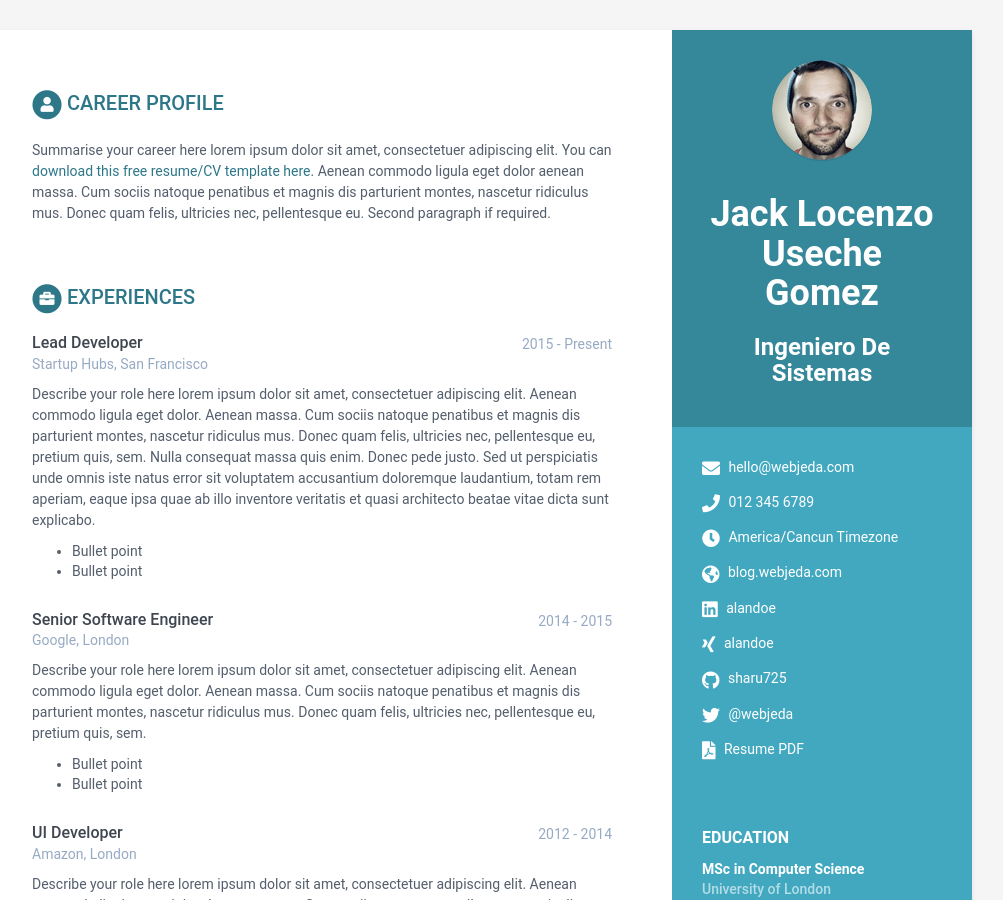
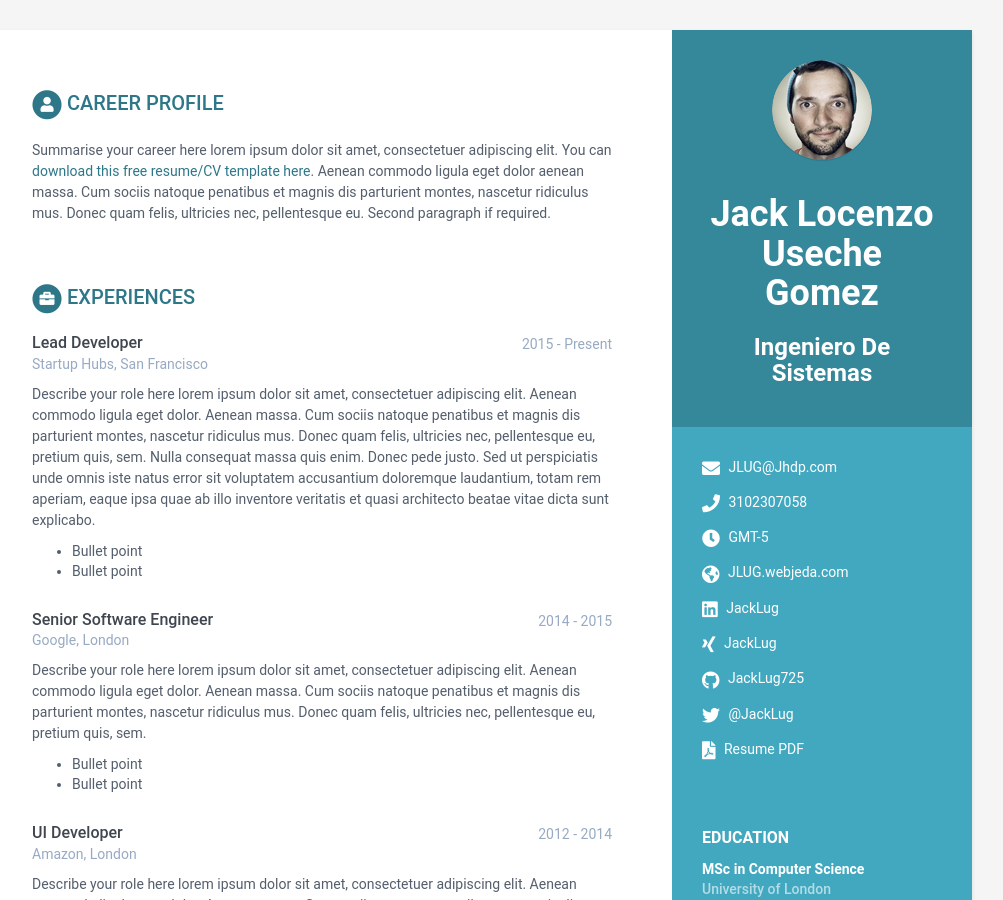
Before and after one commit to YosefhDyn01/pull-requests, a Jekyll site: the page built from index.html, in a window 1280 px wide and 900 px high. Shown: the whole window, without its empty margins (168-1171 px from the left). Built offline with Jekyll 4.4.1, drawn with Linux system fonts in a browser that asks for light colours.

Commit message:
Contacto

```diff
--- a/_data/data.yml
+++ b/_data/data.yml
@@ -13,18 +13,18 @@ sidebar:
     avatar: profile.png  #place a 100x100 picture inside /assets/images/ folder and provide the name of the file below
 
     # Sidebar links
-    email: hello@webjeda.com
-    phone: 012 345 6789
-    timezone: America/Cancun Timezone
+    email: JLUG@Jhdp.com
+    phone: 3102307058
+    timezone: GMT-5
     citizenship:
-    website: blog.webjeda.com #do not add http://
-    linkedin: alandoe
-    xing: alandoe
-    github: sharu725
+    website: JLUG.webjeda.com #do not add http://
+    linkedin: JackLug
+    xing: JackLug
+    github: JackLug725
     telegram: # add your nickname without '@' sign
     gitlab:
     bitbucket:
-    twitter: '@webjeda'
+    twitter: '@JackLug'
     stack-overflow: # Number/Username, e.g. 123456/alandoe
     codewars:
     goodreads: # Number-Username, e.g. 123456-alandoe
--- a/_includes/contact.html
+++ b/_includes/contact.html
@@ -14,7 +14,7 @@
     {% endif %}
 
     {% if sidebar.citizenship %}
-    <li class="phone"><i class="fas fa-passport"></i>
+    <li class="citizenship"><i class="fas fa-passport"></i>
       <a href="">{{ sidebar.citizenship }}</a>
     </li>
     {% endif %}
```
